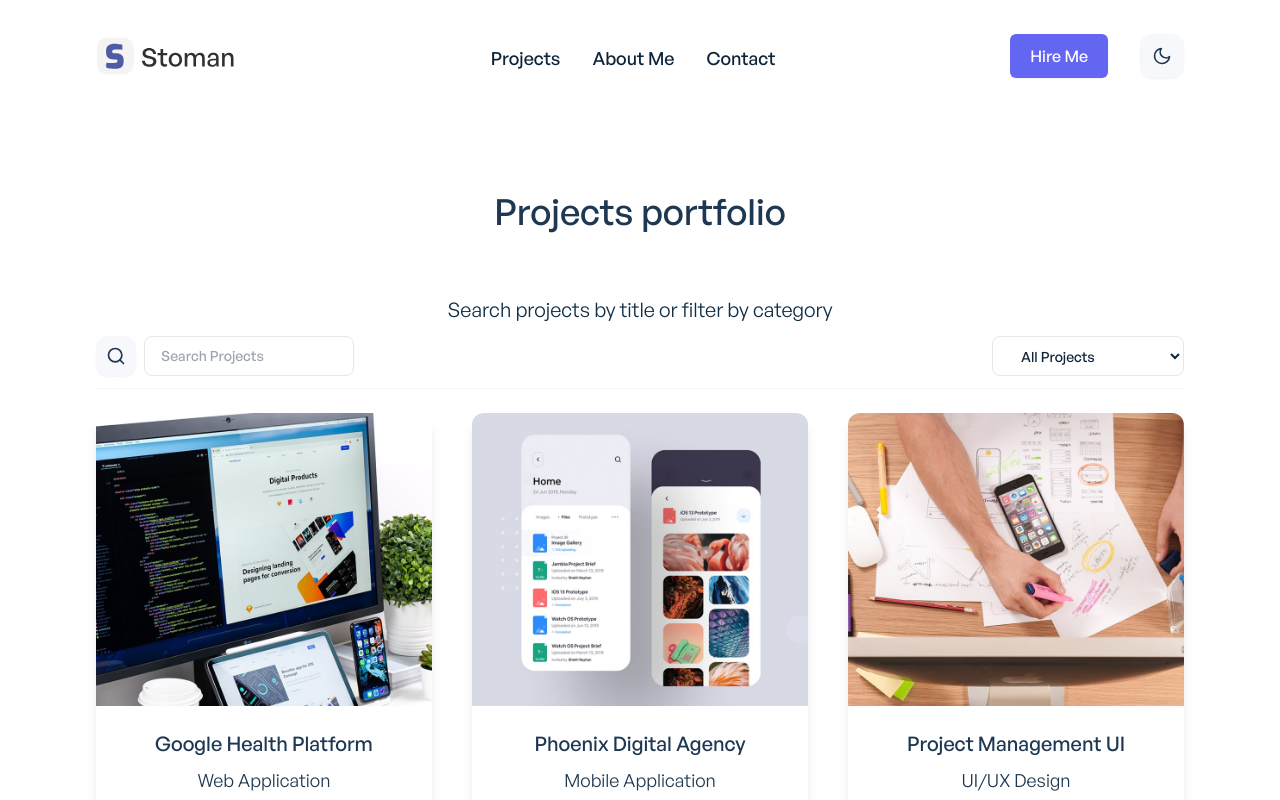
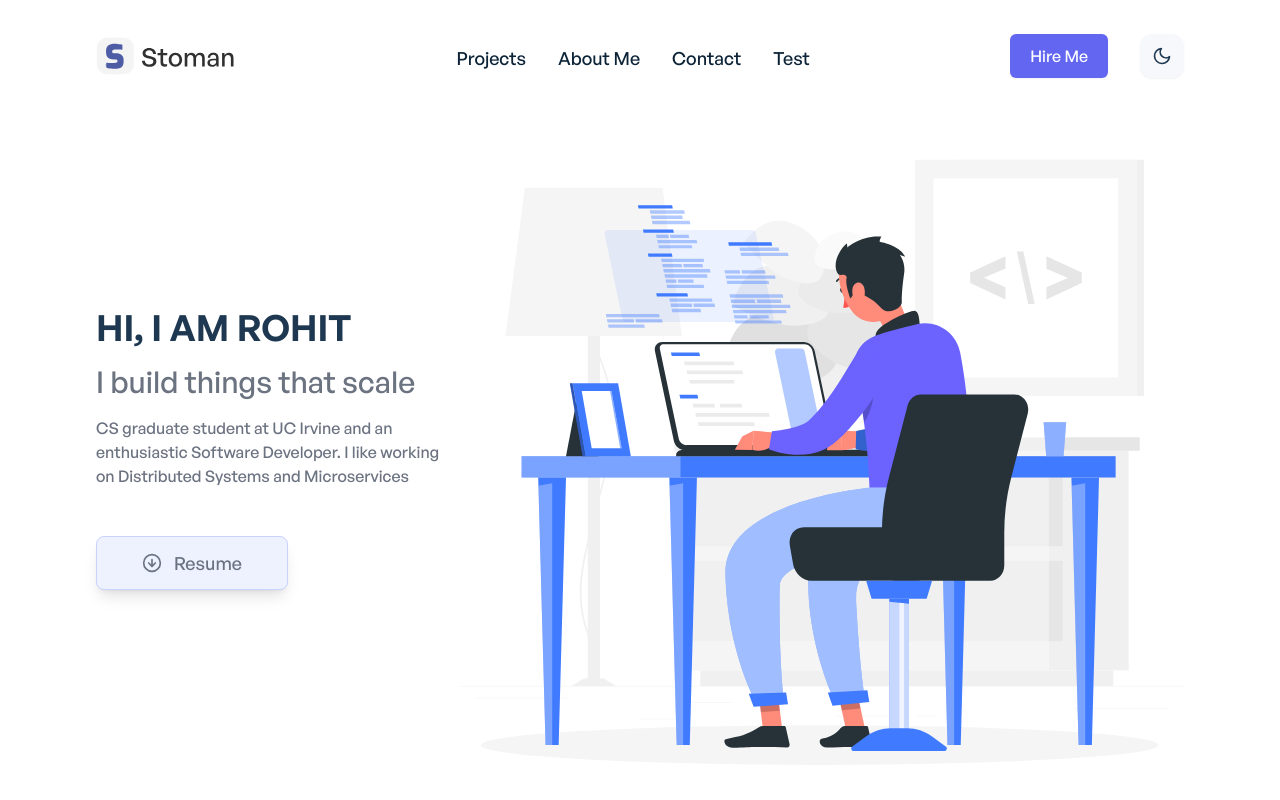
Before and after one commit to enigmavadali/main-portfolio, a React (Create React App) app: page /projects in a window 1280 px wide. Shown: the top 800 px of the page. Built offline with nearby package versions, Linux system fonts and the light colour scheme.

Commit message:
Convert to SPA

```diff
--- a/src/App.js
+++ b/src/App.js
@@ -17,22 +17,22 @@ const ProjectSingle = lazy(() => import('./pages/ProjectSingle.jsx'));
 function App() {
 	return (
 		<AnimatePresence>
-			<div className=" bg-secondary-light dark:bg-primary-dark transition duration-300">
+			<div className="bg-secondary-light dark:bg-primary-dark transition duration-300">
 				<Router>
 					<ScrollToTop />
 					<AppHeader />
 					<Suspense fallback={""}>
-						<Routes>
+						<Home />
+						<About />
+						<Projects />
+						<Contact />
+						{/* <Routes>
 							<Route path="/" element={<Home />} />
 							<Route path="projects" element={<Projects />} />
-							<Route
-								path="projects/single-project"
-								element={<ProjectSingle />}
-							/>
-
+							<Route path="projects/single-project" element={<ProjectSingle />}/>
 							<Route path="about" element={<About />} />
 							<Route path="contact" element={<Contact />} />
-						</Routes>
+						</Routes> */}
 					</Suspense>
 					<AppFooter />
 				</Router>
--- a/src/components/projects/ProjectsGrid.jsx
+++ b/src/components/projects/ProjectsGrid.jsx
@@ -16,7 +16,7 @@ const ProjectsGrid = () => {
 	} = useContext(ProjectsContext);
 
 	return (
-		<section className="py-5 sm:py-10 mt-5 sm:mt-10">
+		<section className="py-5 sm:py-10 mt-5 sm:mt-10" id="projects">
 			<div className="text-center">
 				<p className="font-general-medium text-2xl sm:text-4xl mb-1 text-ternary-dark dark:text-ternary-light">
 					Projects portfolio
--- a/src/components/shared/AppHeader.jsx
+++ b/src/components/shared/AppHeader.jsx
@@ -1,4 +1,4 @@
-import { useState } from 'react';
+import { useState, useEffect } from 'react';
 import { FiMenu, FiMoon, FiSun, FiX } from 'react-icons/fi';
 import { Link } from 'react-router-dom';
 import useThemeSwitcher from '../../hooks/useThemeSwitcher';
@@ -34,6 +34,14 @@ const AppHeader = () => {
 			setShowModal(false);
 		}
 	}
+
+	const smoothScroll = (event) => {
+		event.preventDefault();
+		const projectsSection = document.getElementById('projects');
+		if (projectsSection) {
+			projectsSection.scrollIntoView({ behavior: 'smooth' });
+		}
+	};
 
 	return (
 		<motion.nav
@@ -162,6 +170,14 @@ const AppHeader = () => {
 					>
 						Contact
 					</Link>
+					<a
+						href="#projects"
+						className="block text-left text-lg text-primary-dark dark:text-ternary-light hover:text-secondary-dark dark:hover:text-secondary-light  sm:mx-4 mb-2 sm:py-2"
+						aria-label="Contact"
+						onClick={smoothScroll}
+					>
+						Test
+					</a>
 				</div>
 
 				{/* Header right section buttons */}
--- a/src/pages/Home.jsx
+++ b/src/pages/Home.jsx
@@ -7,9 +7,9 @@ import Button from '../components/reusable/Button';
 const Home = () => {
 	return (
 		<div className="container mx-auto">
-			<AppBanner></AppBanner>
+			<AppBanner/>
 
-			<ProjectsProvider>
+			{/* <ProjectsProvider>
 				<ProjectsGrid></ProjectsGrid>
 			</ProjectsProvider>
 
@@ -21,7 +21,7 @@ const Home = () => {
 				>
 					<Button title="More Projects" />
 				</Link>
-			</div>
+			</div> */}
 		</div>
 	);
 };
```
